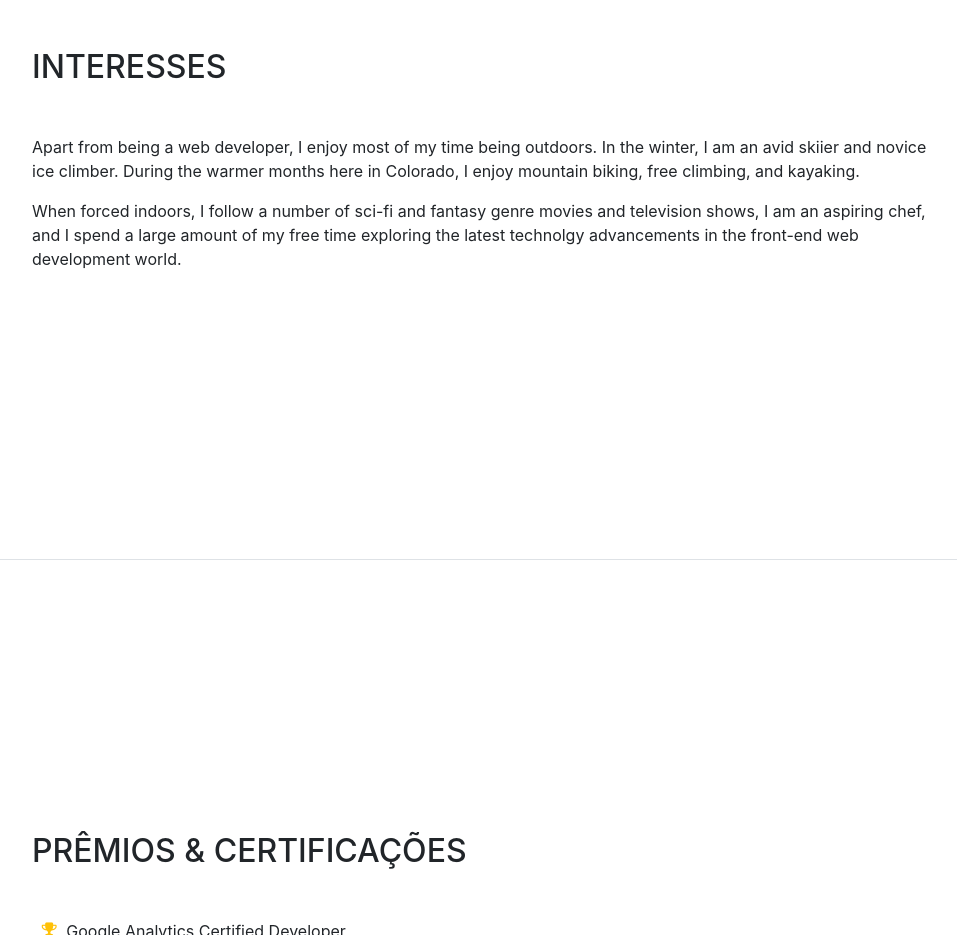
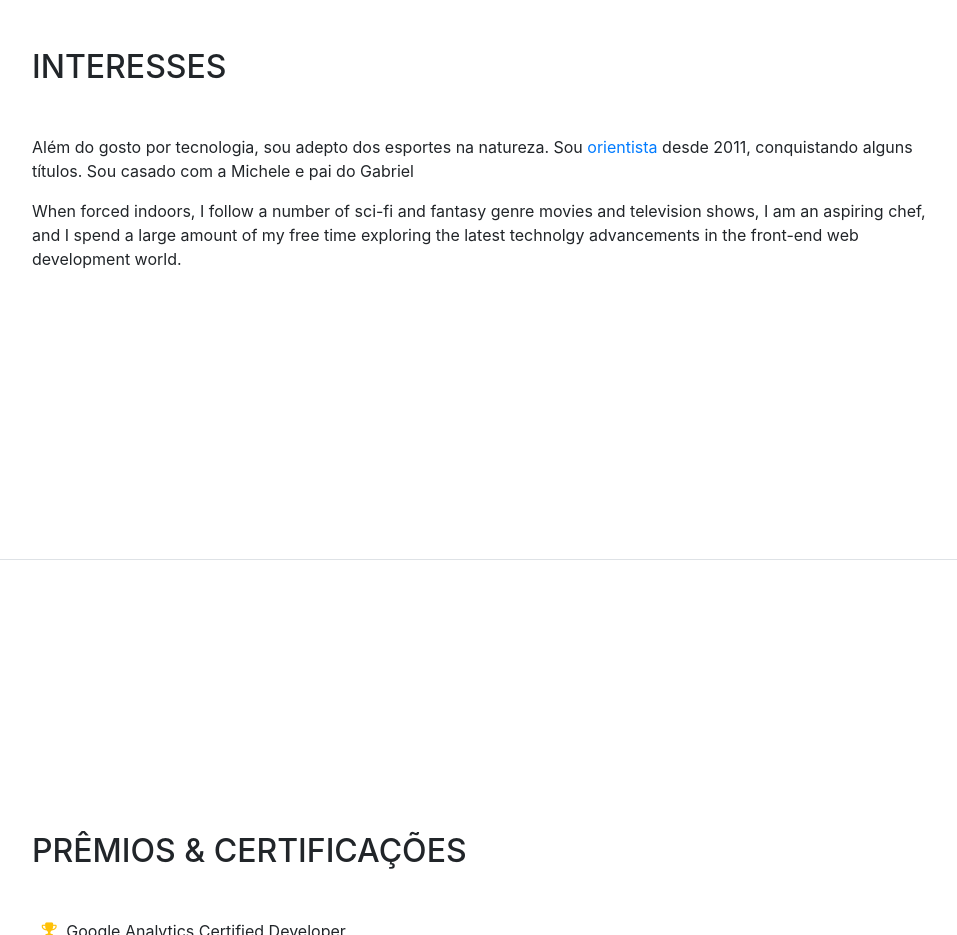
Before and after one commit to rafaeldantass-zz/rdantasss.github.io, a website with bundled scripts: page index.html in a window 1280 px wide. Shown: the part 3440-4375 px from the top of the page, without its empty margins (288-1245 px from the left). Built offline with nearby package versions, Linux system fonts and the light colour scheme; a web font is replaced by a local one.

Commit message:
Adição de interesse

```diff
--- a/index.html
+++ b/index.html
@@ -198,7 +198,7 @@
       <section class="resume-section p-3 p-lg-5 d-flex flex-column" id="Interesses">
         <div class="my-auto">
           <h2 class="mb-5">Interesses</h2>
-          <p>Apart from being a web developer, I enjoy most of my time being outdoors. In the winter, I am an avid skiier and novice ice climber. During the warmer months here in Colorado, I enjoy mountain biking, free climbing, and kayaking.</p>
+          <p>Além do gosto por tecnologia, sou adepto dos esportes na natureza. Sou <a HREF="https://pt.wikipedia.org/wiki/Orienta%C3%A7%C3%A3o">orientista</a> desde 2011, conquistando alguns títulos. Sou casado com a Michele e pai do Gabriel</p>
           <p class="mb-0">When forced indoors, I follow a number of sci-fi and fantasy genre movies and television shows, I am an aspiring chef, and I spend a large amount of my free time exploring the latest technolgy advancements in the front-end web development world.</p>
         </div>
       </section>
```
